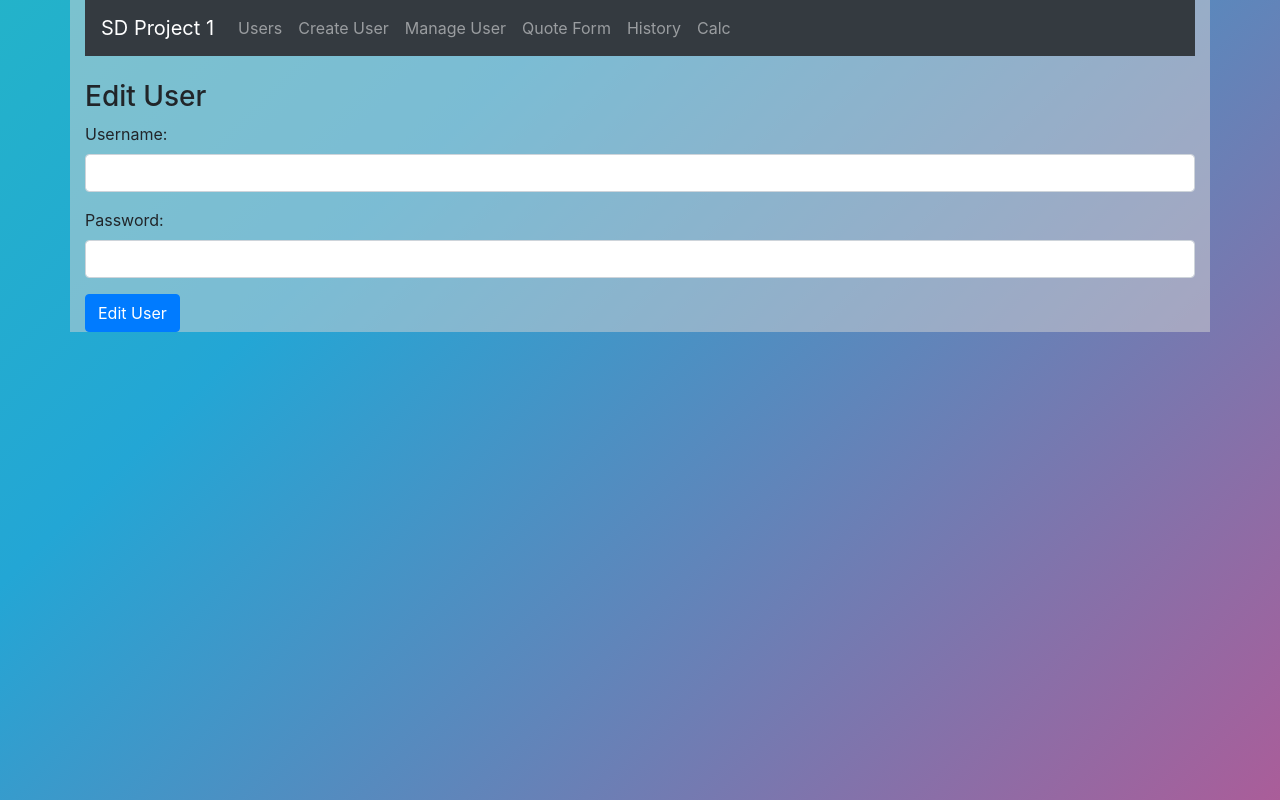
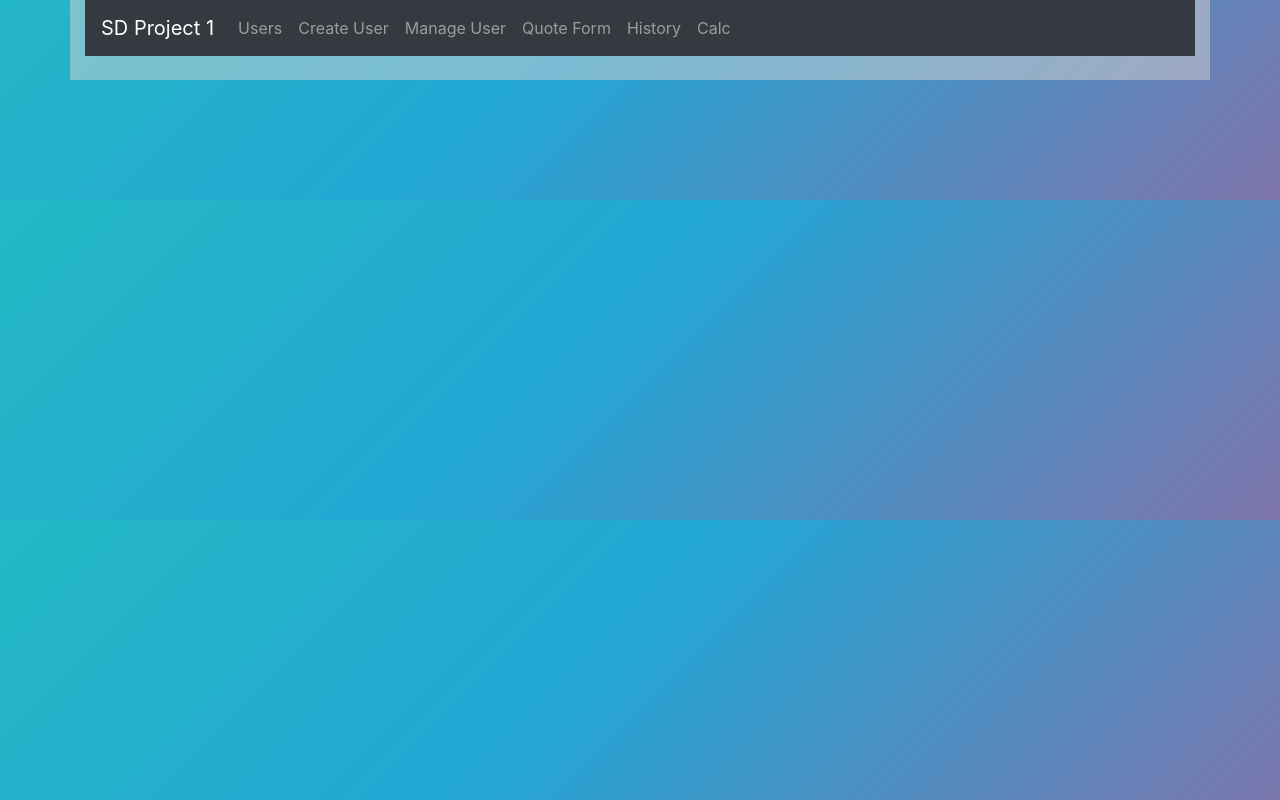
Before and after one commit to awong100/fuel-rate, a React (Create React App) app: page /edit/1 in a window 1280 px wide. Built offline with nearby package versions, Linux system fonts and the light colour scheme; no server answers.

Commit message:
Getting rid of edit-user since unused
No need to create testing for this file since it's no longer being used

```diff
--- a/src/App.js
+++ b/src/App.js
@@ -6,14 +6,12 @@ import "bootstrap/dist/css/bootstrap.min.css";
 import Navbar from "./components/navbar.component";
 import UserList from "./components/user-list.component";
 import CreateUser from "./components/create-user.component";
-import EditUser from "./components/edit-user.component";
 import Welcome from "./components/welcome.component";
 import ManageUser from "./components/ManageUser";
 import FuelQuote from "./components/FuelQuote";
 import FuelHistory from "./components/fuel-history";
 import { UserContext } from "./UserContext";
 import UserLogin from "./components/UserLogin";
-import QuoteCalc from "./components/quoteCalc";
 
 function App() {
   const [user, setUser] = useState(null)
@@ -29,7 +27,6 @@ function App() {
           <Route path="/" exact component={Welcome} />
           <Route path="/create" component={CreateUser} />
           <Route path="/login" component={UserLogin} />
-          <Route path="/edit/:id" component={EditUser} />
 
           <Route path="/users/" component={UserList} />
 
--- a/src/components/edit-user.component.js
+++ /dev/null
@@ -1,107 +0,0 @@
-import React, { Component } from "react";
-import axios from "axios";
-
-export default class EditUser extends Component {
-  constructor(props) {
-    super(props); //  call when defining constructor of a subclass
-
-    //  binding "this" to each method so that "this" refers to the entire class inside of each method
-    this.onChangeUserName = this.onChangeUserName.bind(this);
-    this.onChangePassword = this.onChangePassword.bind(this);
-    this.onSubmit = this.onSubmit.bind(this);
-
-    this.state = {
-      //  create variables in state so that they can be updated automatically
-      username: "",
-      password: "",
-      users: [],
-    };
-  }
-
-  componentDidMount() {
-    axios
-      .get("http://localhost:5500/users/" + this.props.match.params.id)
-      .then((response) => {
-        this.setState({
-          username: response.data.username,
-          password: response.data.password,
-        });
-      });
-  }
-
-  onChangeUserName(e) {
-    this.setState({
-      username: e.target.value, //  set username to value of textbox
-    });
-  }
-
-  onChangePassword(e) {
-    this.setState({
-      password: e.target.value, //  set password to value of  textbox
-    });
-  }
-
-  onSubmit(e) {
-    e.preventDefault();
-
-    const user = {
-      username: this.state.username, //  set all values on submit
-      password: this.state.password,
-    };
-
-    console.log(user);
-
-    axios
-      .post(
-        "http://localhost:5500/users/update/" + this.props.match.params.id,
-        user
-      )
-      .then((res) => console.log(res.data));
-
-    this.setState({
-      username: "",
-      password: "",
-    });
-    //window.location = '/'
-  }
-
-  // TODO: put dots as placeholder for password
-  render() {
-    return (
-      <div>
-        <h3>Edit User</h3>
-        <form onSubmit={this.onSubmit}>
-          <div className="form-group">
-            <label>Username: </label>
-            <input
-              type="text"
-              ref="userInput"
-              required
-              className="form-control"
-              value={this.state.username}
-              onChange={this.onChangeUserName}
-            ></input>
-          </div>
-          <div className="form-group">
-            <label>Password: </label>
-            <input
-              type="text"
-              ref="userInput"
-              required
-              className="form-control"
-              value={this.state.password}
-              onChange={this.onChangePassword}
-            ></input>
-          </div>
-          <div className="form-group">
-            <input
-              type="submit"
-              value="Edit User"
-              className="btn btn-primary"
-            />
-          </div>
-        </form>
-      </div>
-    );
-  }
-}
```
